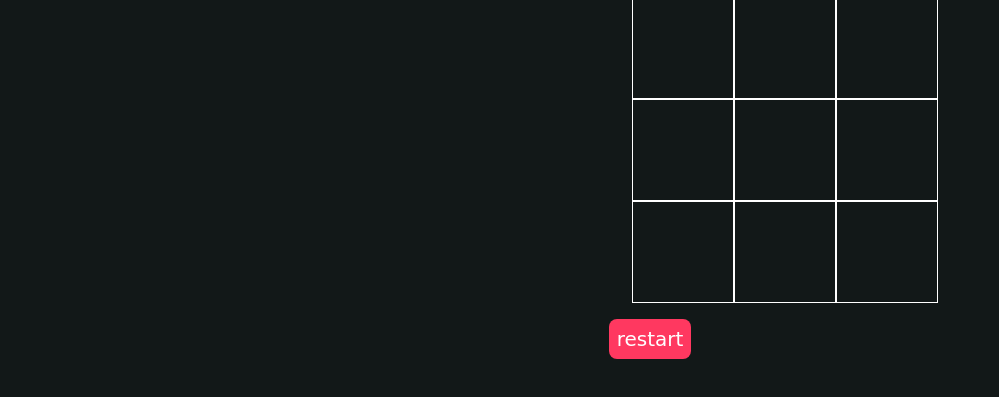
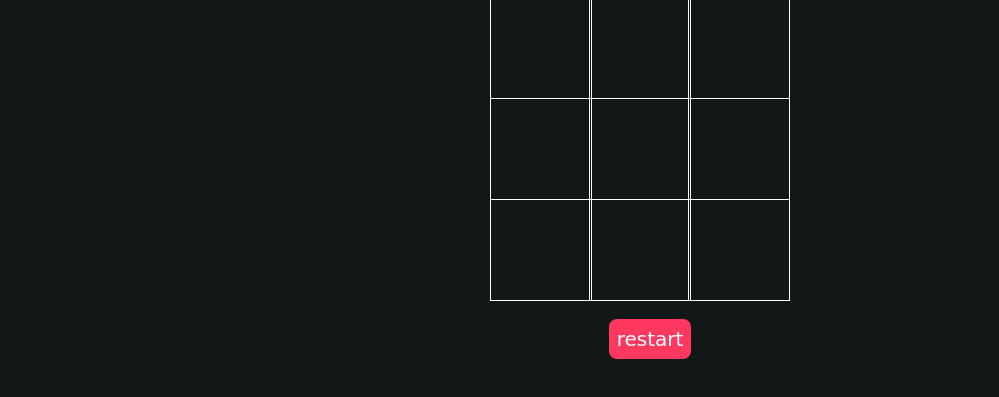
Before and after one commit to prochris2277/Tic-Tac-Toe, a plain HTML site: page index.html in a window 1280 px wide. Shown: the part 103-500 px from the top of the page, without its empty margins (0-999 px from the left). Drawn offline with Linux system fonts and the light colour scheme.

```diff
--- a/index.css
+++ b/index.css
@@ -28,10 +28,11 @@
 }
 
 .container{
-    margin: auto;
+    margin: 0 auto;
     display: grid;
-    grid-template-columns: repeat(3,auto);
-    width: 1em;
+    grid-template-columns: 33% 33% 33%;
+    grid-template-rows: 33% 33% 33%;
+    max-width: 300px;
 
 
 }
```
